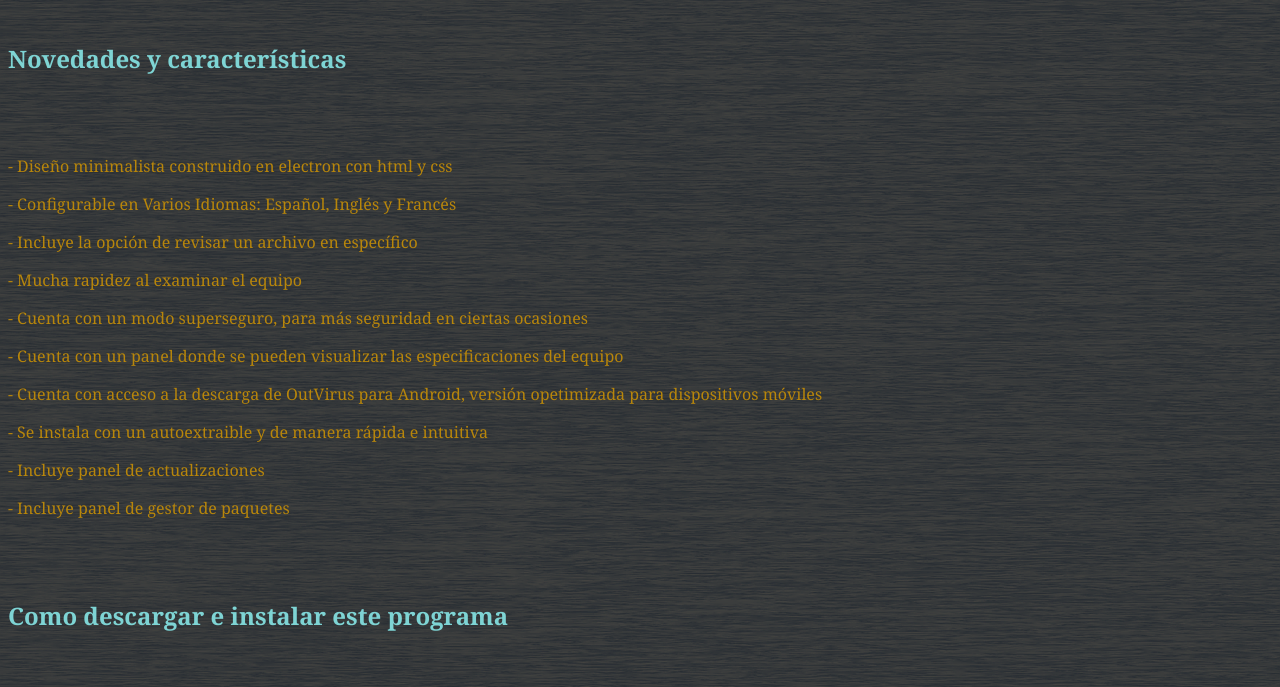
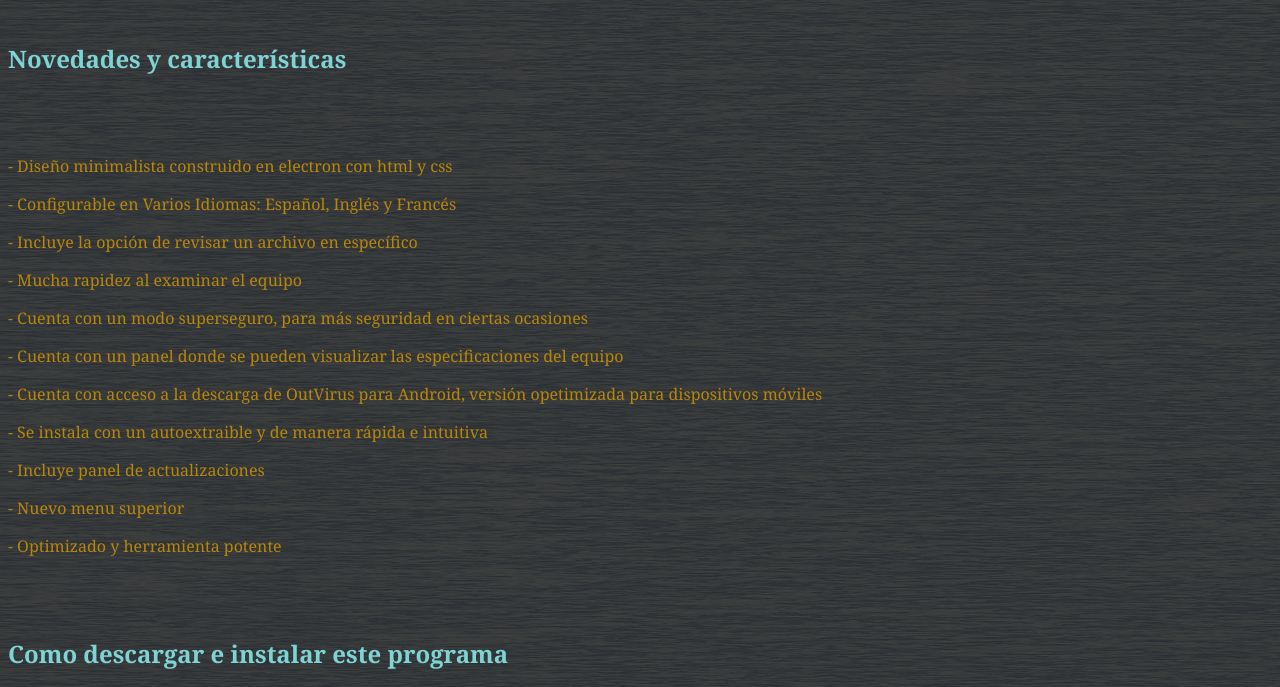
Before and after one commit to MarcosHR-coder/outvirus-info_v3, a plain HTML site: page index.html in a window 1280 px wide. Shown: the part 86-773 px from the top of the page. Drawn offline with Linux system fonts and the light colour scheme.

Commit message:
Update index.html

```diff
--- a/index.html
+++ b/index.html
@@ -62,7 +62,10 @@
         - Incluye panel de actualizaciones
     </p>
     <p>
-        - Incluye panel de gestor de paquetes
+        - Nuevo menu superior
+    </p>
+    <p>
+        - Optimizado y herramienta potente
     </p>
 
     <br>
```
